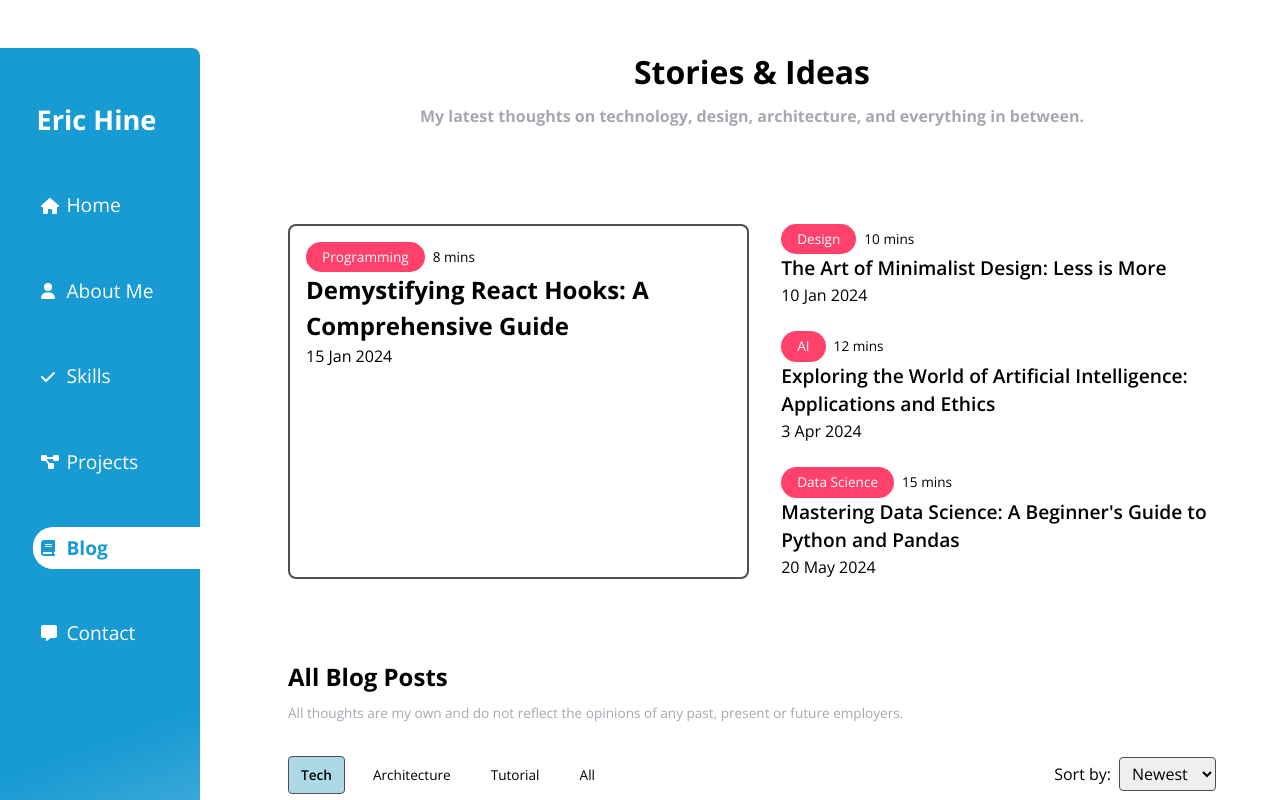
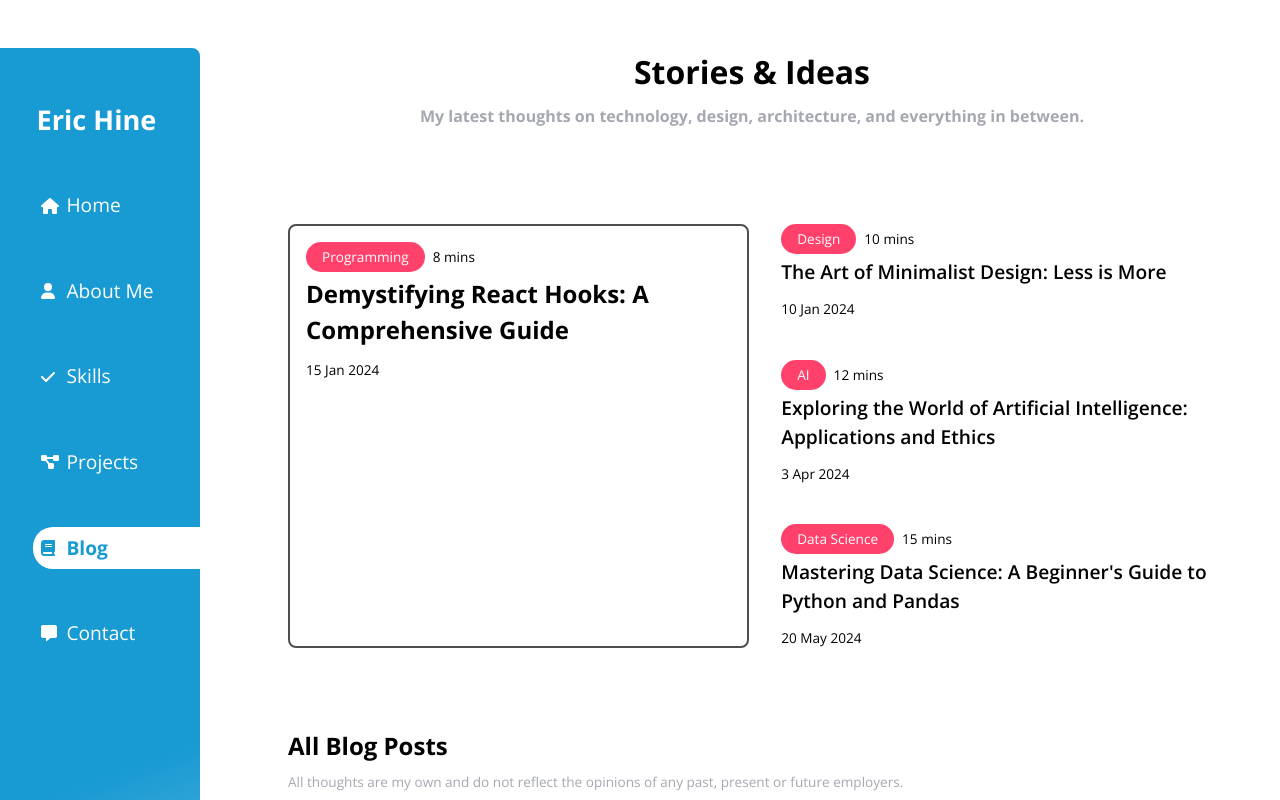
Before and after one commit to R-Daneel0livaw/portfolio, a React (Vite) app: page /blog in a window 1280 px wide. Shown: the top 800 px of the page. Built offline with nearby package versions, Linux system fonts and the light colour scheme; a web font is replaced by a local one.

Commit message:
Add Blog Featured Topic Labels.

```diff
--- a/src/pages/Blog/Blog.module.css
+++ b/src/pages/Blog/Blog.module.css
@@ -25,7 +25,7 @@
 .secondaryFeatures {
     display: flex;
     flex-direction: column;
-    gap: 1.5rem;
+    gap: 2.5rem;
 }
 
 .featuredIntro {
@@ -40,6 +40,10 @@
     border-radius: 1.5rem;
     background-color: #ff416c;
     color: #FFF;
+}
+
+.featuredDate {
+    font-size: 0.85rem;
 }
 
 .blogList {
--- a/src/pages/Blog/Blog.tsx
+++ b/src/pages/Blog/Blog.tsx
@@ -14,17 +14,20 @@ export default function Blog() {
       <section className={styles.featuredBlogList}>
         <div className={styles.primaryFeature}>
           <article>
+            <div className={styles.blogMain}>
               <div className={styles.featuredIntro}>
                 <p className={styles.featureTopic}>Programming</p>
                 <p>8 mins</p>
               </div>
               <h2>Demystifying React Hooks: A Comprehensive Guide</h2>
-            <p>15 Jan 2024</p>
+            </div>
+            <p className={styles.featuredDate}>15 Jan 2024</p>
           </article>
         </div>
 
         <div className={styles.secondaryFeatures}>
           <article>
+            <div className={styles.blogMain}>
               <div className={styles.featuredIntro}>
                 <p className={styles.featureTopic}>Design</p>
                 <p>10 mins</p>
@@ -32,10 +35,12 @@ export default function Blog() {
               <h2 className={styles.blogTitle}>
                 The Art of Minimalist Design: Less is More
               </h2>
-            <p>10 Jan 2024</p>
+            </div>
+            <p className={styles.featuredDate}>10 Jan 2024</p>
           </article>
 
           <article>
+            <div className={styles.blogMain}>
               <div className={styles.featuredIntro}>
                 <p className={styles.featureTopic}>AI</p>
                 <p>12 mins</p>
@@ -44,10 +49,12 @@ export default function Blog() {
                 Exploring the World of Artificial Intelligence: Applications and
                 Ethics
               </h2>
-            <p>3 Apr 2024</p>
+            </div>
+            <p className={styles.featuredDate}>3 Apr 2024</p>
           </article>
 
           <article>
+            <div className={styles.blogMain}>
               <div className={styles.featuredIntro}>
                 <p className={styles.featureTopic}>Data Science</p>
                 <p>15 mins</p>
@@ -55,7 +62,8 @@ export default function Blog() {
               <h2 className={styles.blogTitle}>
                 Mastering Data Science: A Beginner's Guide to Python and Pandas
               </h2>
-            <p>20 May 2024</p>
+            </div>
+            <p className={styles.featuredDate}>20 May 2024</p>
           </article>
         </div>
       </section>
```
Lines whose indentation alone changed are shown as unchanged.
